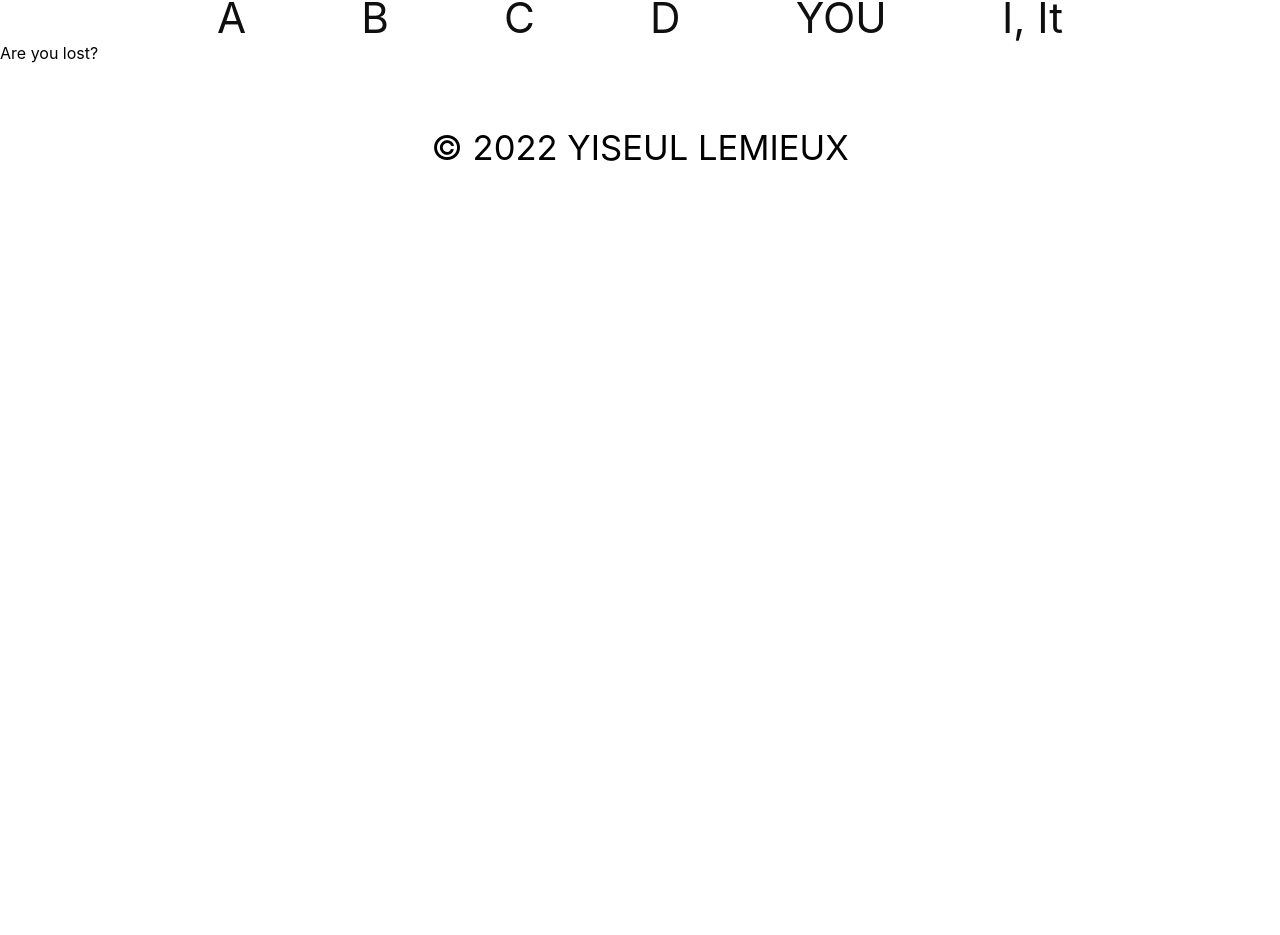
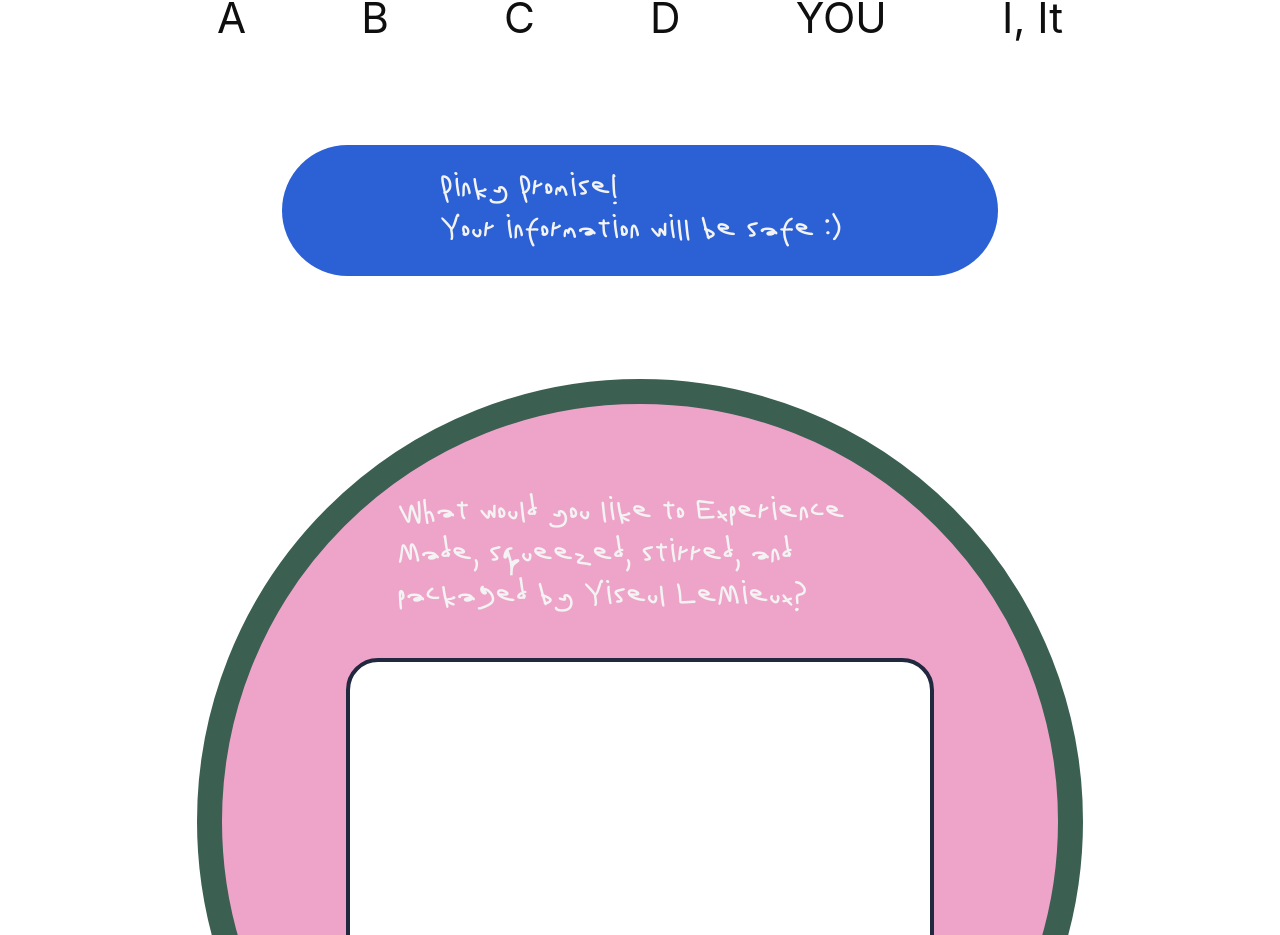
Before and after one commit to fml45678/yiseulNew22site, a React (Create React App) app: page /page/you in a window 1280 px wide. Shown: the part 165-1100 px from the top of the page. Before the commit the page ends 800 px from the top, so only its background shows below. Built offline with nearby package versions, Linux system fonts and the light colour scheme.

Commit message:
finished adding visual elements to PageYou before adding links, database, and email notification

```diff
--- a/src/App.js
+++ b/src/App.js
@@ -8,6 +8,7 @@ import Apage from "./pages/Apage";
 import Bpage from "./pages/Bpage";
 import Cpage from "./pages/Cpage";
 import Dpage from "./pages/Dpage";
+import You from "./pages/You";
 import Iit from "./pages/Iit";
 import SubHeader from "./components/SubHeader";
 import Lost from "./pages/Lost";
@@ -23,6 +24,7 @@ function App() {
           <Route path="b" element={<Bpage />} />
           <Route path="c" element={<Cpage />} />
           <Route path="d" element={<Dpage />} />
+          <Route path="you" element={<You />} />
           <Route path="iit" element={<Iit />} />
           <Route path="*" element={<Lost />} />
         </Route>
--- /dev/null
+++ b/src/pages/You.css
@@ -0,0 +1,103 @@
+.you__container {
+  display: flex;
+  flex-direction: column;
+  align-items: center;
+  margin-top: 8vw;
+  min-height: 70vw;
+}
+
+.you__promise {
+  background-color: #2b61d5;
+  color: #f3f3f3;
+  border-radius: 8vw;
+  height: 10.25vw;
+  width: 56vw;
+  border: none;
+  font-size: 3vw;
+  font-family: "C90Degree";
+  font-weight: 700;
+  display: flex;
+  align-items: center;
+  justify-content: center;
+  margin-bottom: 8vw;
+}
+.you__question {
+  width: 38vw;
+  margin-top: 7vw;
+}
+.you__feedbackCircle {
+  height: 65.25vw;
+  width: 65.25vw;
+  border-radius: 50%;
+  border: 2vw solid #3b6052;
+  background-color: #eea4c8;
+  color: #f3f3f3;
+  font-size: 3vw;
+  font-family: "C90Degree";
+  font-weight: 700;
+  margin-bottom: 8vw;
+  display: flex;
+  flex-direction: column;
+  align-items: center;
+}
+.feedbackCircle__submitButton {
+  height: 2.5vw;
+  width: 2.5vw;
+  border-radius: 50%;
+  background-color: #cf3e2c;
+}
+.you__feedbackCircle__textarea {
+  width: 45vw;
+  height: 30vw;
+  border-radius: 2.5vw;
+  border: 0.35vw solid #212941;
+  margin-bottom: 4vw;
+  resize: none;
+}
+
+#youCirlceTwo {
+  background-color: #a8adc0;
+  border: none;
+  width: 45vw;
+  height: 45vw;
+  margin-top: 7vw;
+}
+
+#youCirlceTwo > p {
+  margin-top: 12vw;
+  width: 29vw;
+}
+.you__feedbackCircle__input {
+  width: 39vw;
+  height: 6.25vw;
+  border-radius: 2.5vw;
+  border: 0.25vw solid #212941;
+  margin-bottom: 4vw;
+  font-family: "C90Degree";
+  font-weight: 700;
+  font-size: 3vw;
+  text-align: center;
+}
+.you__socialLinks {
+  width: 18.5vw;
+  height: 18.5vw;
+  border-radius: 50%;
+  color: #ed5d32;
+  font-family: "C90Degree";
+  font-weight: 700;
+  font-size: 3vw;
+  background-color: #95b2d5;
+  margin-bottom: 4vw;
+  display: flex;
+  align-items: center;
+  justify-content: center;
+}
+#link2 {
+  background-color: #f1b168;
+}
+#link3 {
+  background-color: #242e4c;
+}
+.you_socialLinkText {
+  text-align: center;
+}
--- /dev/null
+++ b/src/pages/You.js
@@ -0,0 +1,51 @@
+import React from "react";
+import "./You.css";
+function You() {
+  return (
+    <div className="you__container">
+      <div className="you__promise">
+        Pinky Promise! <br /> Your information will be safe :)
+      </div>
+      <div className="you__feedbackCircle">
+        <p className="you__question">
+          What would you like to Experience Made, squeezed, stirred, and
+          packaged by Yiseul LeMieux?
+        </p>
+        <textarea
+          name=""
+          id="youFeedback"
+          className="you__feedbackCircle__textarea"
+        ></textarea>
+        <div className="feedbackCircle__submitButton"></div>
+        <span className="you__feedbackCircleText">Submit</span>
+      </div>
+
+      <div className="you__socialLinks">
+        <span className="you_socialLinkText">Instagram</span>
+      </div>
+      <div id="link2" className="you__socialLinks">
+        <span className="you_socialLinkText">Strawberry University</span>
+      </div>
+      <div id="link3" className="you__socialLinks">
+        <span className="you_socialLinkText">Creature Stickers</span>
+      </div>
+
+      <div id="youCirlceTwo" className="you__feedbackCircle">
+        <p className="you__question">
+          If you would like to know Next adventure <br /> By Yiseul LeMieux?
+        </p>
+        <input
+          placeholder="email"
+          name=""
+          type="email"
+          id="youFeedback"
+          className="you__feedbackCircle__input"
+        ></input>
+        <div className="feedbackCircle__submitButton"></div>
+        <span className="you__feedbackCircleText">Submit</span>
+      </div>
+    </div>
+  );
+}
+
+export default You;
```
